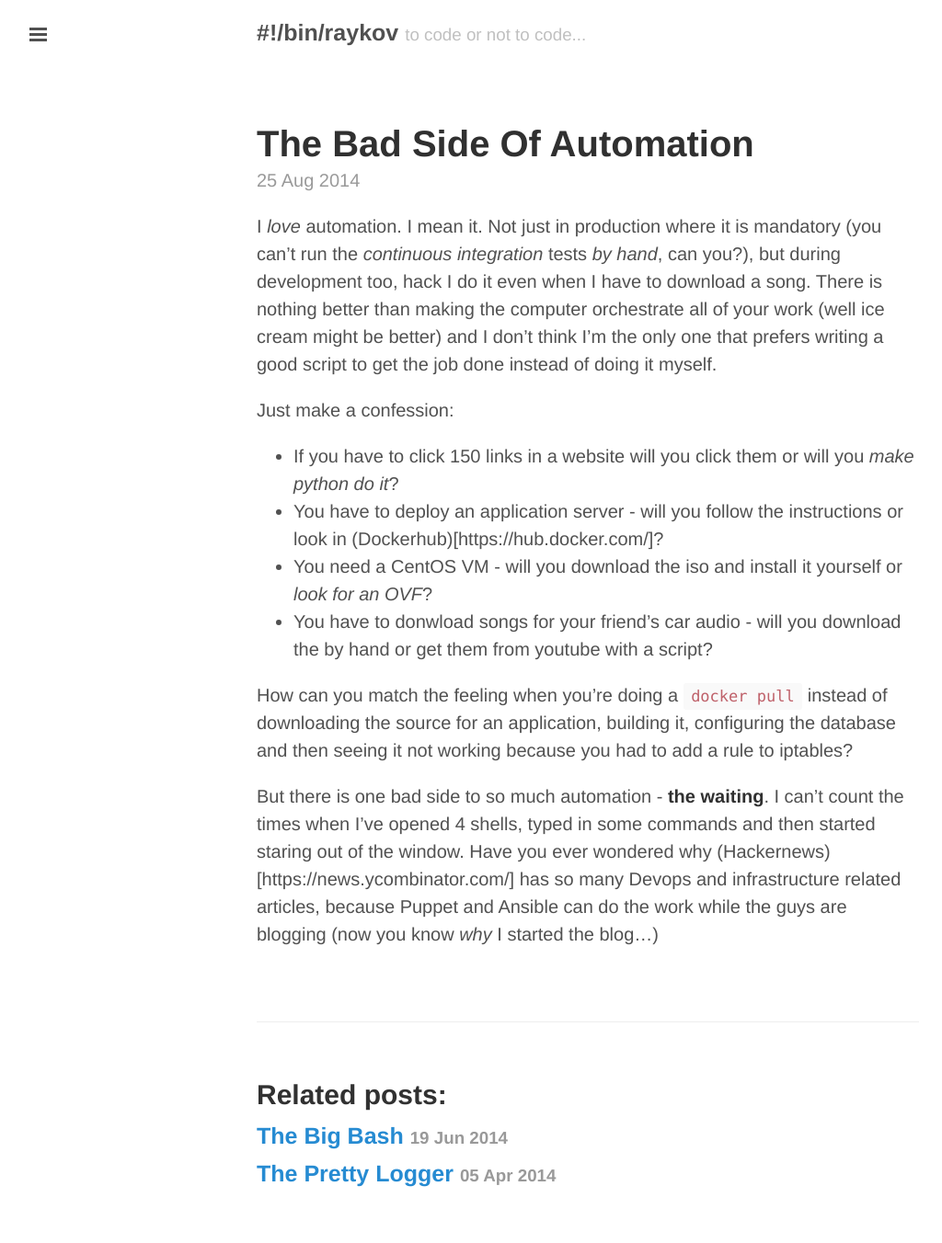
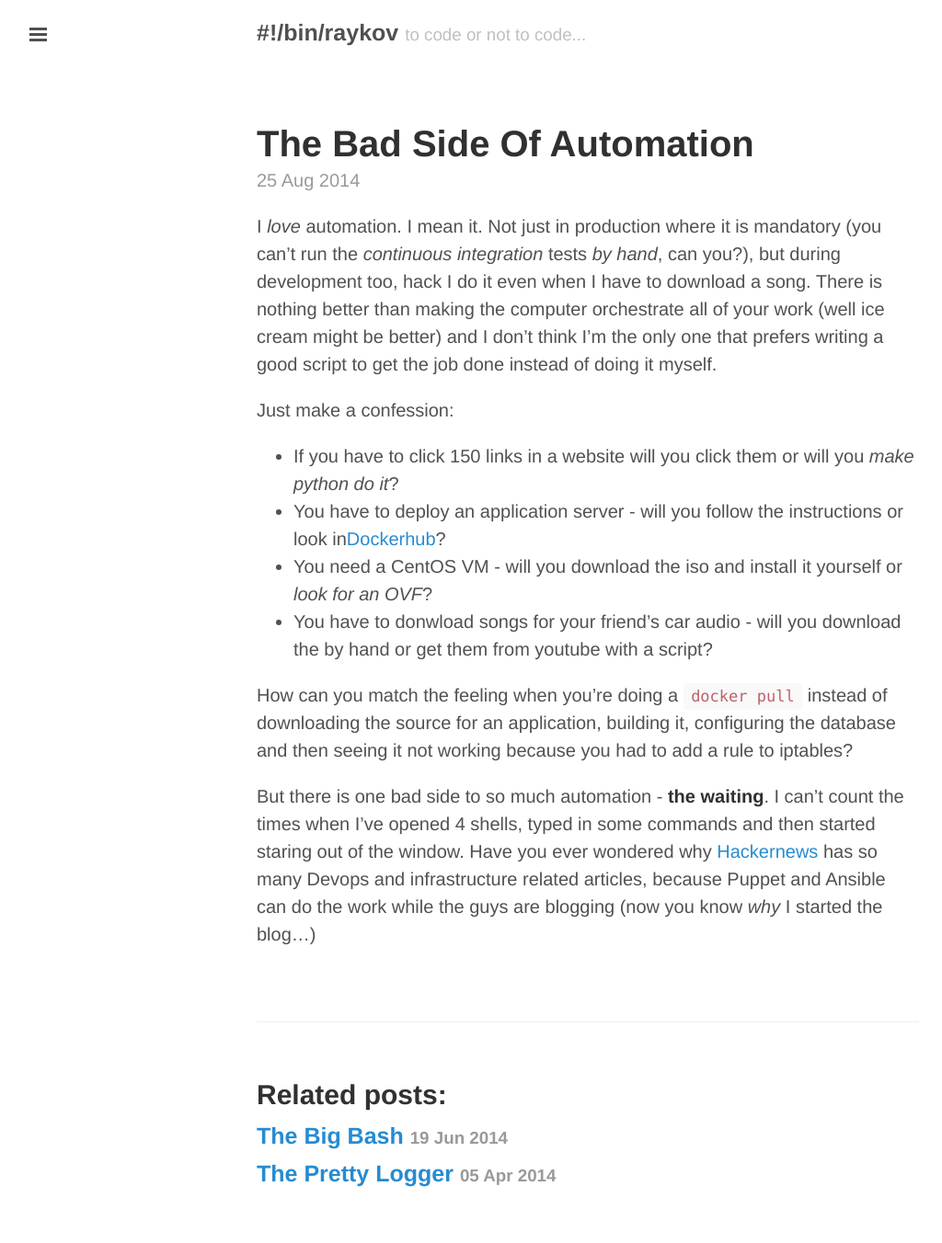
Before and after one commit to lyuboraykov/blog, a Jekyll site: the page built from _posts/2014-08-25-the-bad-side-of-automation.markdown, in a window 1280 px wide. Shown: the whole page at 92% size, without its empty margins (1-1025 px from the left). Built offline with Jekyll 4.4.1, drawn with Linux system fonts in a browser that asks for light colours; Markdown is read by kramdown in place of the engine named in the settings.

Commit message:
Fixed links.

```diff
--- a/_posts/2014-08-25-the-bad-side-of-automation.markdown
+++ b/_posts/2014-08-25-the-bad-side-of-automation.markdown
@@ -15,7 +15,7 @@ to get the job done instead of doing it myself.
 
 Just make a confession:
 * If you have to click 150 links in a website will you click them or will you *make python do it*?
-* You have to deploy an application server - will you follow the instructions or look in (Dockerhub)[https://hub.docker.com/]?
+* You have to deploy an application server - will you follow the instructions or look in[Dockerhub](https://hub.docker.com/)?
 * You need a CentOS VM - will you download the iso and install it yourself or *look for an OVF*?
 * You have to donwload songs for your friend's car audio - will you download the by hand or get them from youtube with a script?
 
@@ -26,6 +26,6 @@ a rule to iptables?
 
 But there is one bad side to so much automation - **the waiting**.
 I can't count the times when I've opened 4 shells, typed in some commands and then
-started staring out of the window. Have you ever wondered why (Hackernews)[https://news.ycombinator.com/]
+started staring out of the window. Have you ever wondered why [Hackernews](https://news.ycombinator.com/)
 has so many Devops and infrastructure related articles, because Puppet and Ansible can do the work
 while the guys are blogging (now you know *why* I started the blog...)
```
